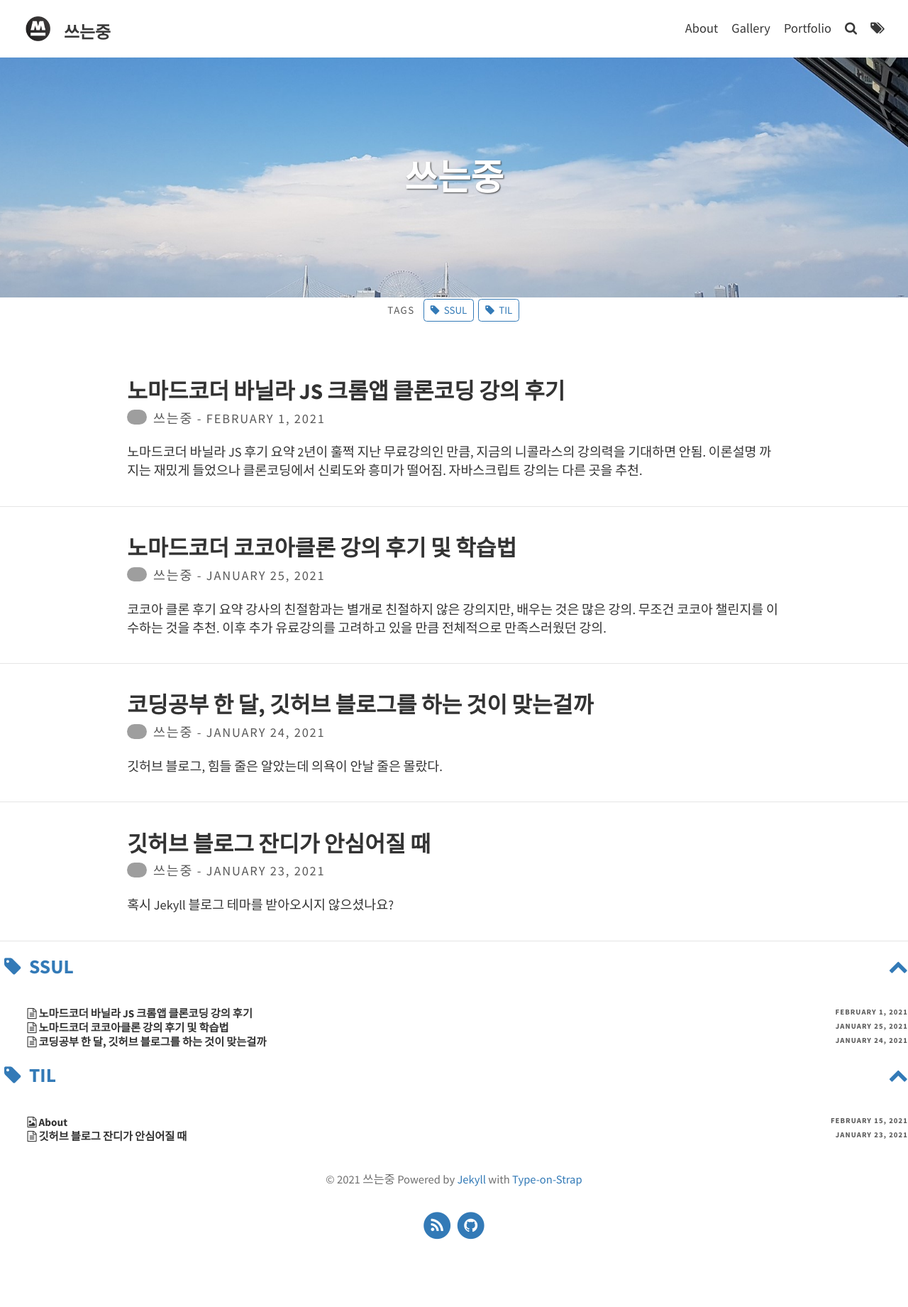
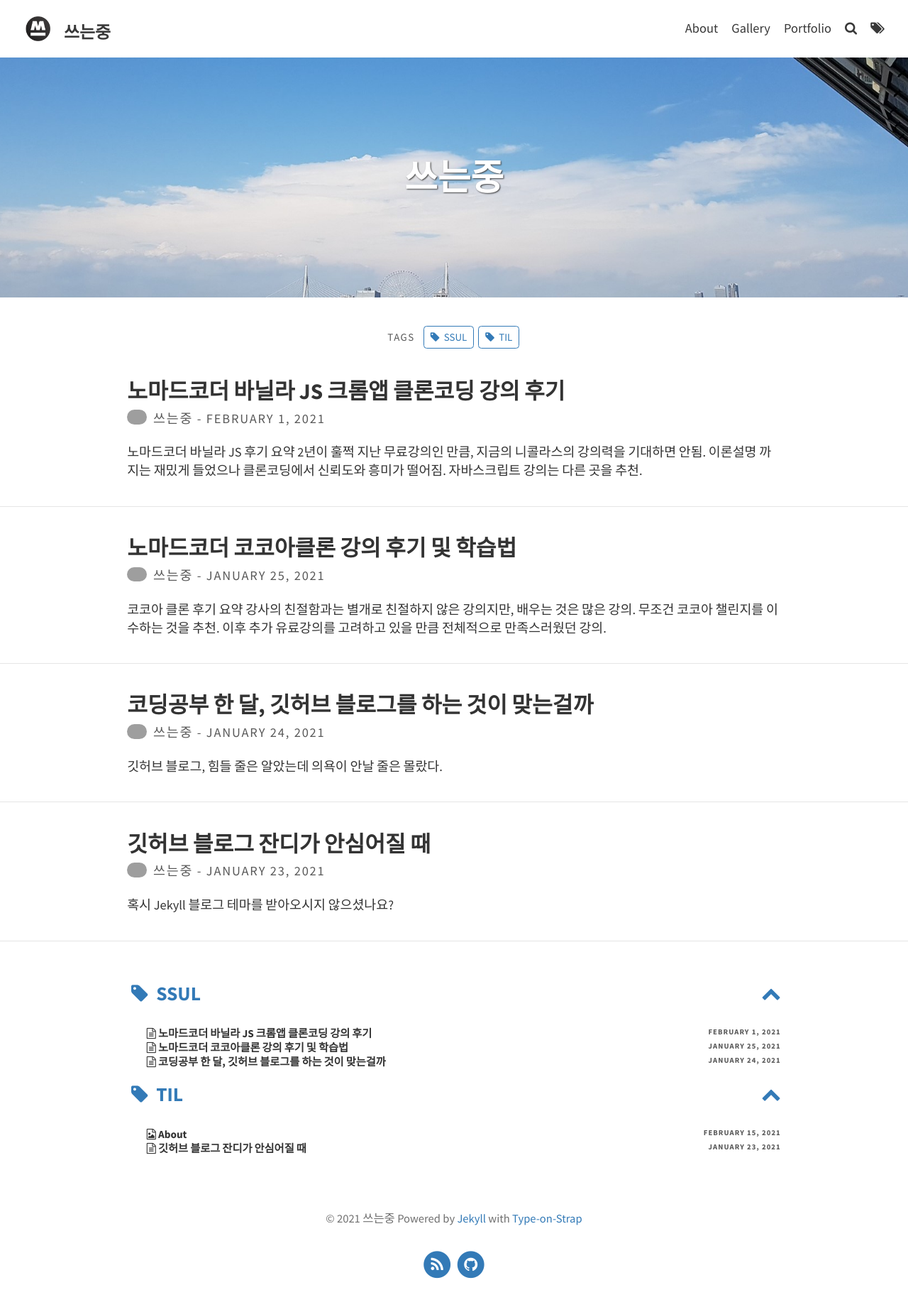
Before and after one commit to TaeIng/taeing.github.io, a Jekyll site: the page built from index.html, in a window 1280 px wide. Shown: the whole page at 71% size. Built offline with Jekyll 4.4.1, drawn with Linux system fonts in a browser that asks for light colours; the list of posts is cut into pages by our own code; before the commit the page ends 1786 px from its top, so only the background shows below that; grey boxes are pictures that could not be loaded.

Commit message:
EDIT: blog-home-add-tags-padding

```diff
--- a/_layouts/home.html
+++ b/_layouts/home.html
@@ -26,7 +26,7 @@ layout: default
 
 
     <!-- Displays the posts and pages that contains the tag-->
-    <div class="posts">
+    <div class="posts home-tag">
         {% for tag in tags %}
         <h3 id="{{ tag | cgi_escape }}" class="tag-anchor">
             <a href="#{{ tag | cgi_escape }}"><i class="fa fa-tag fa-fw"></i> {{ tag }}</a>
--- a/_sass/layouts/_tags.scss
+++ b/_sass/layouts/_tags.scss
@@ -1,7 +1,7 @@
 .tag-list {
   width: 100%;
   font-size: 0.9em;
-  padding-bottom: $padding-x-small;
+  padding-top: $padding-x-small;
 
   div.meta {
     margin-right: 0.5em;
@@ -56,3 +56,19 @@
     display: none;
   }
 }
+
+.home-tag{
+padding: $padding-x-small $padding-x-large;
+@media (max-width: $xl-break) {
+  padding: $padding-x-small ($padding-large * 2);
+}
+@media (max-width: $l-break) {
+  padding: $padding-x-small $padding-large;
+}
+@media (max-width: $m-break) {
+  padding: $padding-x-small $padding-medium;
+}
+@media (max-width: $sm-break) {
+  padding: $padding-x-small $padding-small;
+}
+}
```
